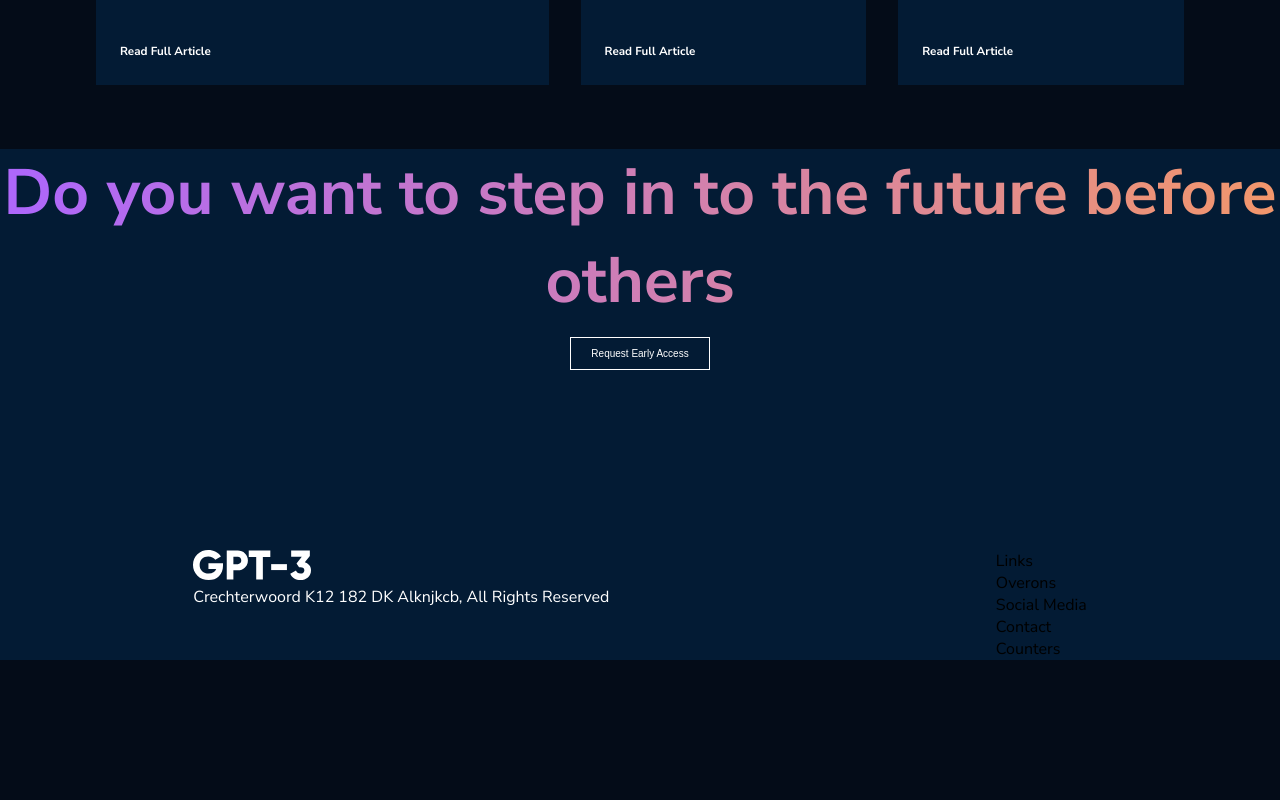
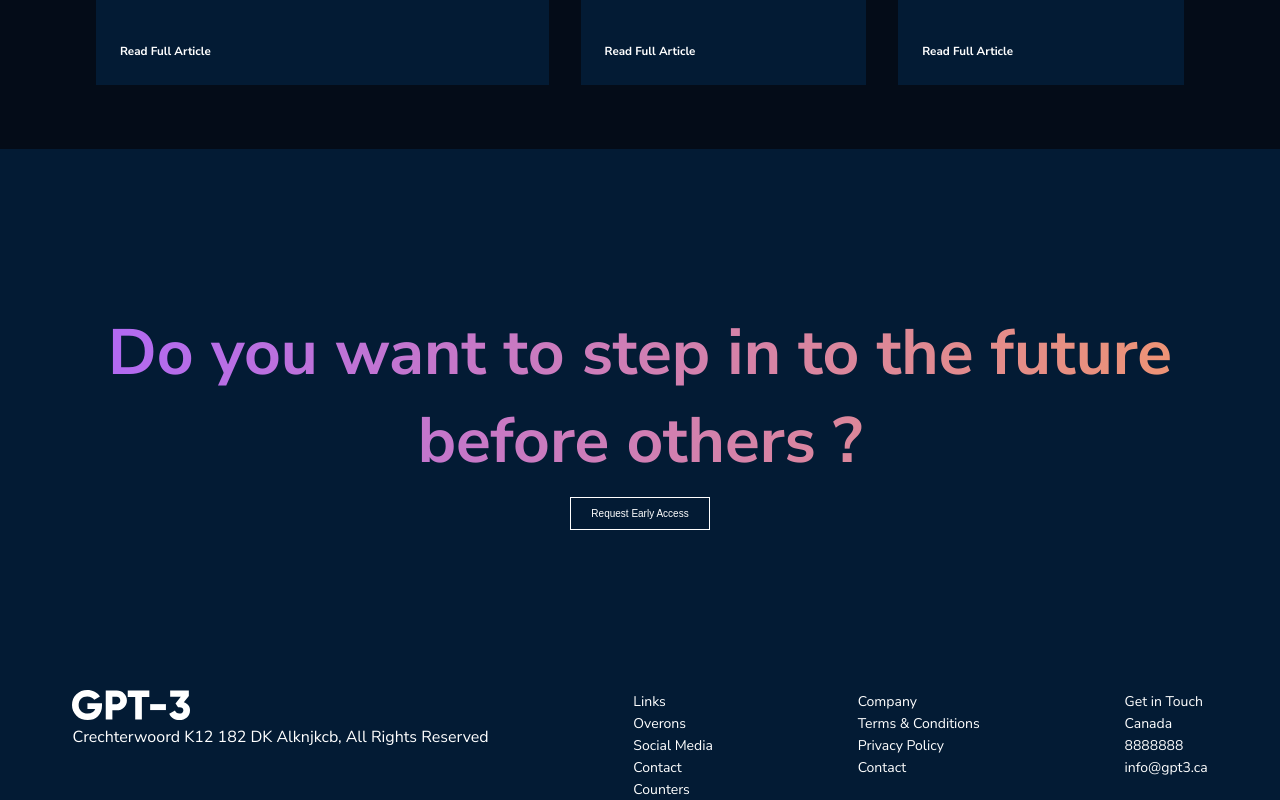
Before and after one commit to Lekanlekzy/GP3-AI-Web, a React (Create React App) app in the folder gpt3/: page / in a window 1280 px wide. Shown: the part 4009-4809 px from the top of the page. Before the commit the page ends 4669 px from the top, so only its background shows below. Built offline with nearby package versions, Linux system fonts and the light colour scheme.

Commit message:
footer update

```diff
--- a/gpt3/src/containers/footers/Footers.jsx
+++ b/gpt3/src/containers/footers/Footers.jsx
@@ -6,7 +6,7 @@ const Footers = () => {
   return (
     <div className='gpt3__footer' >
       <div className='gpt3__footer-content'>
-        <h1 className=' gradient__text'>Do you want to step in to the future before others</h1>
+        <h1 className=' gradient__text'>Do you want to step in to the future before others ?</h1>
         <button className='gpt3__footer-content-btn'>Request Early Access</button>
       </div>
       <div className='gpt3__footer-down_Section'>
@@ -23,6 +23,18 @@ const Footers = () => {
           <p><a>Contact</a></p>
           <p><a>Counters</a></p>
         </div>
+        <div className='gpt3__footer-down_SectionB'>
+          <p><a>Company</a></p>
+          <p><a>Terms & Conditions </a></p>
+          <p><a>Privacy Policy</a></p>
+          <p><a>Contact</a></p>
+        </div>
+        <div className='gpt3__footer-down_SectionB'>
+          <p><a>Get in Touch</a></p>
+          <p><a> Canada</a></p>
+          <p><a>8888888</a></p>
+          <p><a>info@gpt3.ca</a></p>
+        </div>
       </div>
     </div>
   )
--- a/gpt3/src/containers/footers/footer.css
+++ b/gpt3/src/containers/footers/footer.css
@@ -6,7 +6,7 @@
   text-align: center;
   font-size: 2rem;
   font-weight: 800;
-  margin-bottom: 180px;
+  padding: 10rem 1rem;
 }
 
 .gpt3__footer-content-btn{
@@ -26,3 +26,16 @@
 .gpt3__footer-down_SectionA p{
     color: #FFFFFF;
 }
+
+.gpt3__footer-down_SectionB a {
+    color: #FFFFFF;
+    font-size: 14px;
+    line-height: 16.41px;
+    text-align: left;
+    width: 32px;
+    height: 17px;
+    top: 5255px;
+    left: 611px;
+    gap: 0px;
+    opacity: 0px;
+}
```
